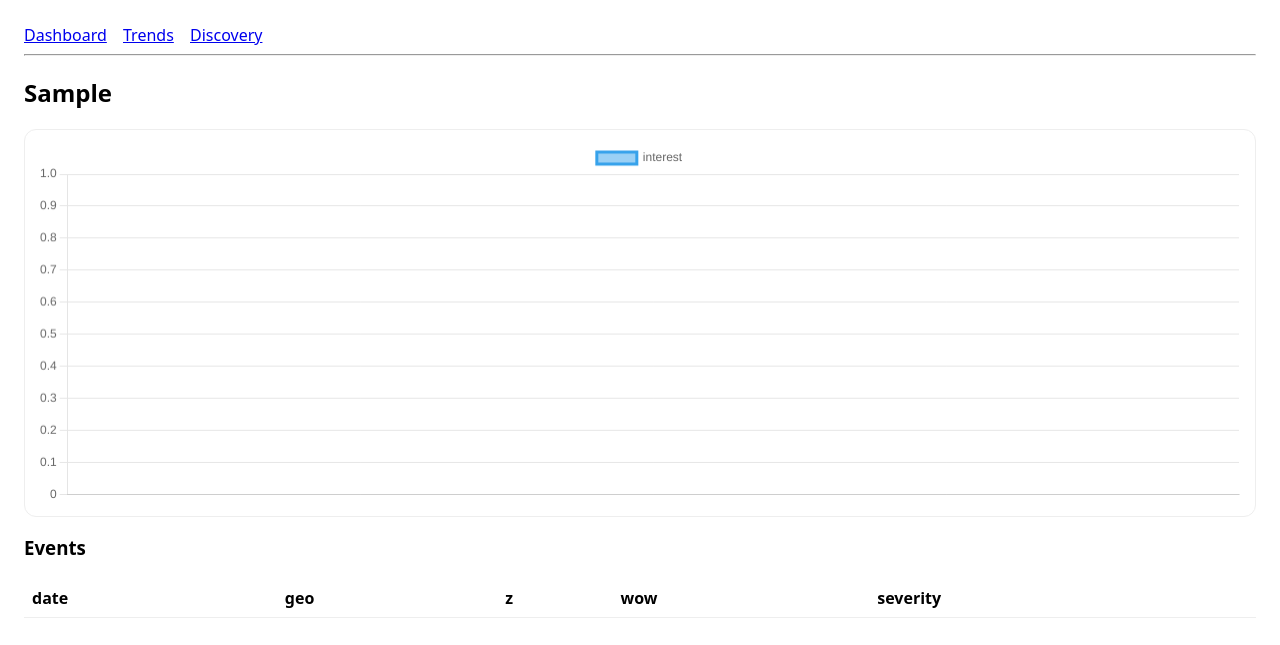
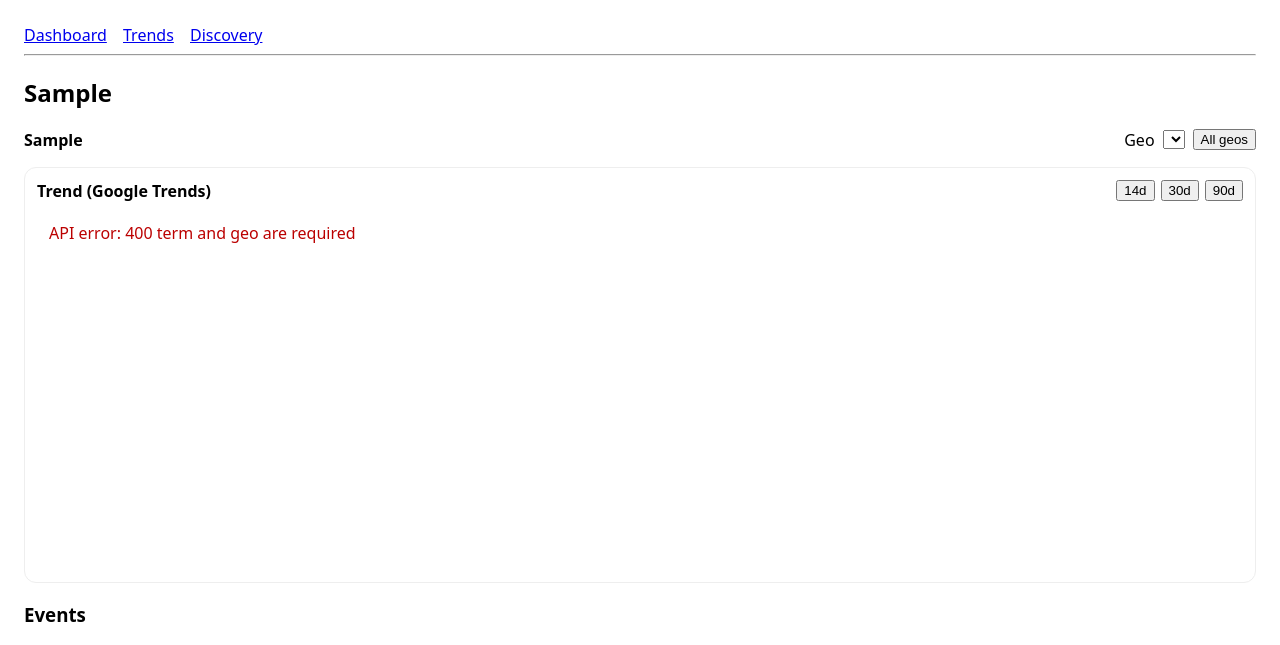
Before and after one commit to Hanyang991/TempExample, a Django app: a page that uses web/dashboard/templates/dashboard/base.html in a window 1280 px wide. Shown: the top 645 px of the page. Run offline with Django 5.2, Linux system fonts and the light colour scheme; tables that the repository leaves empty hold one stand-in row (values such as "Sample post"); lists and menus that the app fills with data are empty; some libraries are stand-ins or nearby versions.

Commit message:
make chart

```diff
--- a/web/dashboard/templates/dashboard/base.html
+++ b/web/dashboard/templates/dashboard/base.html
@@ -4,6 +4,8 @@
   <meta charset="utf-8" />
   <title>KB Trends</title>
   <script src="https://unpkg.com/htmx.org@1.9.12"></script>
+  <script src="https://cdn.plot.ly/plotly-2.30.0.min.js"></script>
+
   <style>
     body { font-family: system-ui, -apple-system, Segoe UI, Roboto; margin: 24px; }
     .nav a { margin-right: 12px; }
--- a/web/dashboard/templates/dashboard/term_detail.html
+++ b/web/dashboard/templates/dashboard/term_detail.html
@@ -1,9 +1,41 @@
 {% extends "dashboard/base.html" %}
 {% block content %}
 <h2>{{ term }}</h2>
+<div style="display:flex; gap:10px; align-items:center; margin: 10px 0 16px;">
+  <div>
+    <strong>{{ term }}</strong>
+  </div>
 
-<div class="card">
-  <canvas id="chart" height="90"></canvas>
+  <div style="margin-left:auto; display:flex; gap:8px; align-items:center;">
+    <label for="geoSelect">Geo</label>
+    <select id="geoSelect" onchange="onGeoChange(this.value)">
+      {% for g in geo_list %}
+        <option value="{{ g }}" {% if g == geo %}selected{% endif %}>{{ g }}</option>
+      {% endfor %}
+    </select>
+
+    <button type="button" onclick="toggleAllGeo()">All geos</button>
+  </div>
+</div>
+<!-- Plotly CDN: base.html에 넣어도 되고, 여기 넣어도 됨 -->
+<script src="https://cdn.plot.ly/plotly-2.30.0.min.js"></script>
+
+<div class="card" style="padding:12px; margin-bottom:12px;">
+  <div style="display:flex; gap:8px; align-items:center; margin-bottom:8px;">
+    <strong>Trend (Google Trends)</strong>
+    <div style="margin-left:auto; display:flex; gap:6px;">
+      <button type="button" onclick="loadSeries(14)">14d</button>
+      <button type="button" onclick="loadSeries(30)">30d</button>
+      <button type="button" onclick="loadSeries(90)">90d</button>
+    </div>
+  </div>
+
+  <!-- ✅ id는 하나만, data-*도 여기 달기 -->
+  <div id="seriesChart"
+    data-term="{{ term|escapejs }}"
+    data-geo="{{ geo|default:''|escapejs }}"
+    style="height:360px;">
+  </div>
 </div>
 
 <h3>Events</h3>
@@ -24,16 +56,80 @@
     </td>
   </tr>
   {% endfor %}
-
 </table>
 
-<script src="https://cdn.jsdelivr.net/npm/chart.js"></script>
 <script>
-  const labels = {{ labels|safe }};
-  const values = {{ values|safe }};
-  new Chart(document.getElementById('chart'), {
-    type: 'line',
-    data: { labels, datasets: [{ label: 'interest', data: values }] },
-  });
+  let currentDays = 90;
+  let mode = "single"; // "single" | "all"
+
+  function onGeoChange(newGeo) {
+    const el = document.getElementById("seriesChart");
+    el.dataset.geo = newGeo;
+    mode = "single";
+    render();
+  }
+
+  function toggleAllGeo() {
+    mode = (mode === "all") ? "single" : "all";
+    render();
+  }
+
+  async function render() {
+    const el = document.getElementById("seriesChart");
+    const term = el.dataset.term;
+    const geo = el.dataset.geo;
+
+    if (mode === "all") {
+      const url = `/api/term-series-all-geo/?term=${encodeURIComponent(term)}&days=${currentDays}`;
+      const res = await fetch(url);
+      const data = await res.json();
+
+      if (!res.ok || data.error) {
+        el.innerHTML = `<div style="padding:12px;color:#b00">API error: ${res.status} ${data.error || ""}</div>`;
+        return;
+      }
+
+      const traces = data.traces.map(t => ({
+        x: t.x, y: t.y, type: "scatter", mode: "lines", name: t.name,
+      }));
+
+      Plotly.newPlot(el, traces, {
+        margin: {t: 20, r: 10, b: 40, l: 50},
+        xaxis: {title: "Date"},
+        yaxis: {title: "Interest"},
+        hovermode: "x unified",
+        legend: {orientation: "h"},
+      }, {responsive: true});
+
+    } else {
+      const url = `/api/term-series/?term=${encodeURIComponent(term)}&geo=${encodeURIComponent(geo)}&days=${currentDays}`;
+      const res = await fetch(url);
+      const data = await res.json();
+
+      if (!res.ok || data.error) {
+        el.innerHTML = `<div style="padding:12px;color:#b00">API error: ${res.status} ${data.error || ""}</div>`;
+        return;
+      }
+
+      Plotly.newPlot(el, [{
+        x: data.x, y: data.y, type: "scatter", mode: "lines",
+        name: `${data.term} (${data.geo})`,
+      }], {
+        margin: {t: 20, r: 10, b: 40, l: 50},
+        xaxis: {title: "Date"},
+        yaxis: {title: "Interest"},
+        hovermode: "x unified",
+      }, {responsive: true});
+    }
+  }
+
+  function loadSeries(days) {
+    currentDays = days;
+    render();
+  }
+
+  loadSeries(90);
 </script>
+
+
 {% endblock %}
--- a/web/dashboard/urls.py
+++ b/web/dashboard/urls.py
@@ -1,6 +1,5 @@
 from django.urls import path
 from . import views
-
 urlpatterns = [
     path("", views.dashboard, name="dashboard"),
     path("trends/", views.trends, name="trends"),
@@ -8,4 +7,7 @@
     path("discovery/", views.discovery_inbox, name="discovery_inbox"),
     path("discovery/approve/", views.discovery_approve, name="discovery_approve"),
     path("discovery/reject/", views.discovery_reject, name="discovery_reject"),
+    path("api/term-series/", views.api_term_series, name="api_term_series"),
+    path("api/term-series-all-geo/", views.api_term_series_all_geo, name="api_term_series_all_geo"),
+
 ]
--- a/web/dashboard/views.py
+++ b/web/dashboard/views.py
@@ -1,10 +1,10 @@
 from datetime import date, timedelta
 from django.db.models import Count, Max
-from django.http import HttpResponse, HttpResponseBadRequest
+from django.http import HttpResponse, HttpResponseBadRequest,JsonResponse
 from django.shortcuts import render
 from django.utils import timezone
 from django.views.decorators.http import require_POST
-
+from django.views.decorators.http import require_GET
 from .models import TrendFeature, TrendSeries, DiscoveredTerm
 
 from datetime import date, timedelta
@@ -113,29 +113,62 @@
 def term_detail(request, term: str):
     start = date.today() - timedelta(days=90)
 
-    # ✅ trend_series: values로 가져오기 (id SELECT 방지)
-    series = (
+    # 1) geo 결정: ?geo=US 우선, 없으면 최근 feature에서 하나 기본값
+    geo = (request.GET.get("geo") or "").strip()
+
+    feats_qs = (
+        TrendFeature.objects
+        .filter(term=term, as_of_date__gte=start)
+        .order_by("-as_of_date", "-z_score")
+        .values("as_of_date", "geo", "z_score", "wow_change", "latest", "slope_7d")
+    )
+
+    geo_list_raw = (
+        TrendFeature.objects
+        .filter(term=term, as_of_date__gte=start)
+        .values_list("geo", flat=True)
+        .distinct()
+    )
+
+    # ✅ 공백 제거 + 대문자 통일 + 빈값 제거 + 중복 제거
+    geo_set = {g.strip().upper() for g in geo_list_raw if g and g.strip()}
+    geo_list = sorted(geo_set)
+
+
+    events = []
+    for f in list(feats_qs):
+        events.append({
+            "date": f["as_of_date"].isoformat(),
+            "z": float(f["z_score"]),
+            "wow": float(f["wow_change"]),
+            "severity": "BREAKOUT" if f["z_score"] >= 2.5 else ("RISING" if f["z_score"] >= 2.0 else ("WATCH" if f["z_score"] >= 1.0 else "NONE")),
+        })
+
+    if not geo:
+        first = feats_qs.first()
+        geo = first["geo"] if first else ""   # feature도 없으면 빈 값(차트는 에러 표시)
+
+    # 2) trend_series: geo까지 필터 (차트가 geo별로 정확히 뜸)
+    series_qs = (
         TrendSeries.objects
-        .filter(term=term, date__gte=start)
+        .filter(term=term, geo=geo, date__gte=start)
         .order_by("date")
         .values("date", "value")
     )
 
-    labels = [s["date"].isoformat() for s in series]
-    values = [float(s["value"]) for s in series]
+    labels = [s["date"].isoformat() for s in series_qs]
+    values = [float(s["value"]) for s in series_qs]
 
-    # ✅ trend_features도 values로 (나중에 여기서도 id 터질 수 있음)
-    feats = (
-        TrendFeature.objects
-        .filter(term=term, as_of_date__gte=start)
-        .order_by("-as_of_date", "-z_score")
-        .values("as_of_date", "geo", "z_score", "wow_change", "latest", "slope_7d")[:200]
-    )
+    # 3) Events: 기본은 해당 geo만 보여주고 싶으면 geo 필터(추천)
+    feats = feats_qs.filter(geo=geo)[:200]
 
     return render(request, "dashboard/term_detail.html", {
         "term": term,
+        "geo": geo,
+        "geo_list": geo_list,
         "labels": labels,
         "values": values,
+        "events": events,
         "features": list(feats),
     })
 
@@ -155,6 +188,64 @@
 
     return render(request, "dashboard/discovery.html", {"rows": rows})
 
+@require_GET
+def api_term_series(request):
+    term = request.GET.get("term", "").strip()
+    geo = request.GET.get("geo", "").strip()
+    days = int(request.GET.get("days", "90"))
+
+    if not term or not geo:
+        return JsonResponse({"error": "term and geo are required"}, status=400)
+
+    start = date.today() - timedelta(days=days)
+
+    qs = (
+        TrendSeries.objects
+        .filter(term=term, geo=geo, date__gte=start)
+        .order_by("date")
+        .values("date", "value")
+    )
+
+    x = [r["date"].isoformat() for r in qs]
+    y = [float(r["value"]) for r in qs]
+
+    return JsonResponse({
+        "term": term,
+        "geo": geo,
+        "days": days,
+        "x": x,
+        "y": y,
+    })
+
+@require_GET
+def api_term_series_all_geo(request):
+    term = request.GET.get("term", "").strip()
+    days = int(request.GET.get("days", "90"))
+    if not term:
+        return JsonResponse({"error": "term is required"}, status=400)
+
+    start = date.today() - timedelta(days=days)
+
+    qs = (
+        TrendSeries.objects
+        .filter(term=term, date__gte=start)
+        .order_by("geo", "date")
+        .values("geo", "date", "value")
+    )
+
+    # geo별로 묶기
+    m = {}
+    for r in qs:
+        g = r["geo"]
+        m.setdefault(g, {"x": [], "y": []})
+        m[g]["x"].append(r["date"].isoformat())
+        m[g]["y"].append(float(r["value"]))
+
+    traces = []
+    for g, v in m.items():
+        traces.append({"name": g, "x": v["x"], "y": v["y"]})
+
+    return JsonResponse({"term": term, "days": days, "traces": traces})
 
 @require_POST
 def discovery_approve(request):
```
Also changed, not shown: web/dashboard/templates/dashboard/_trends_table.html (+10 -9 lines).
